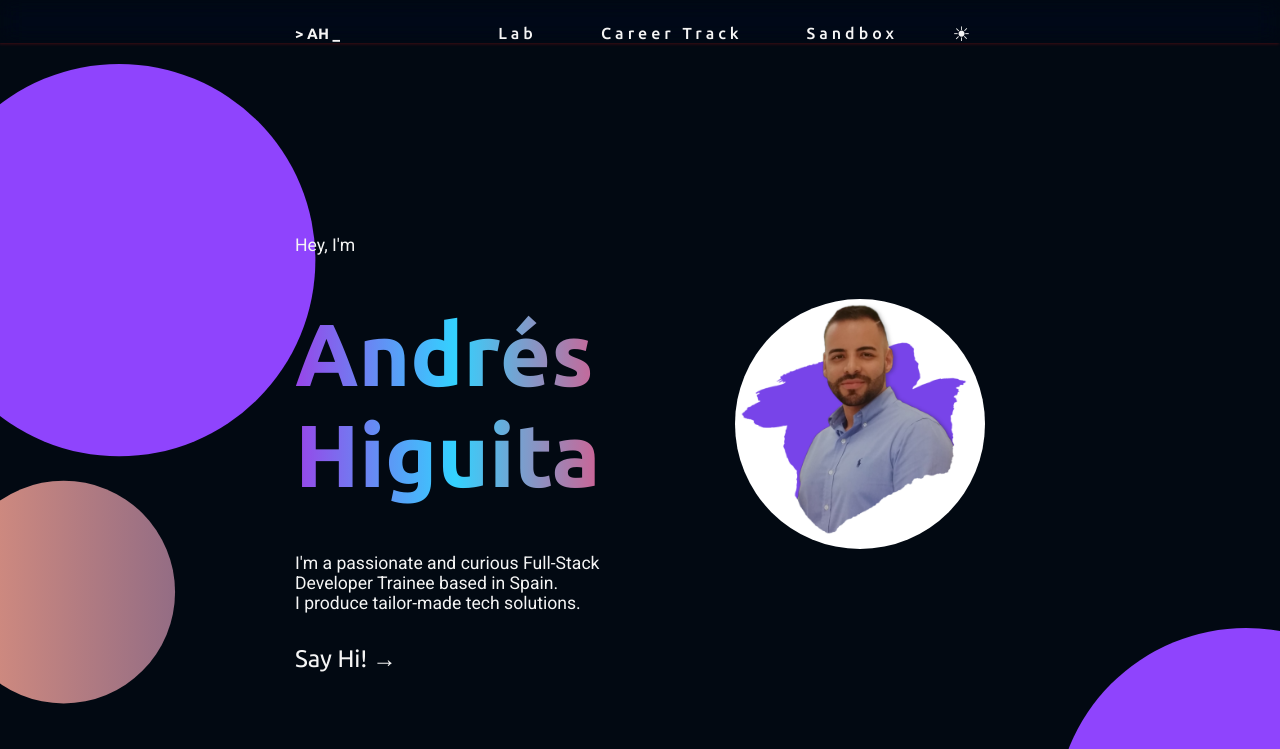
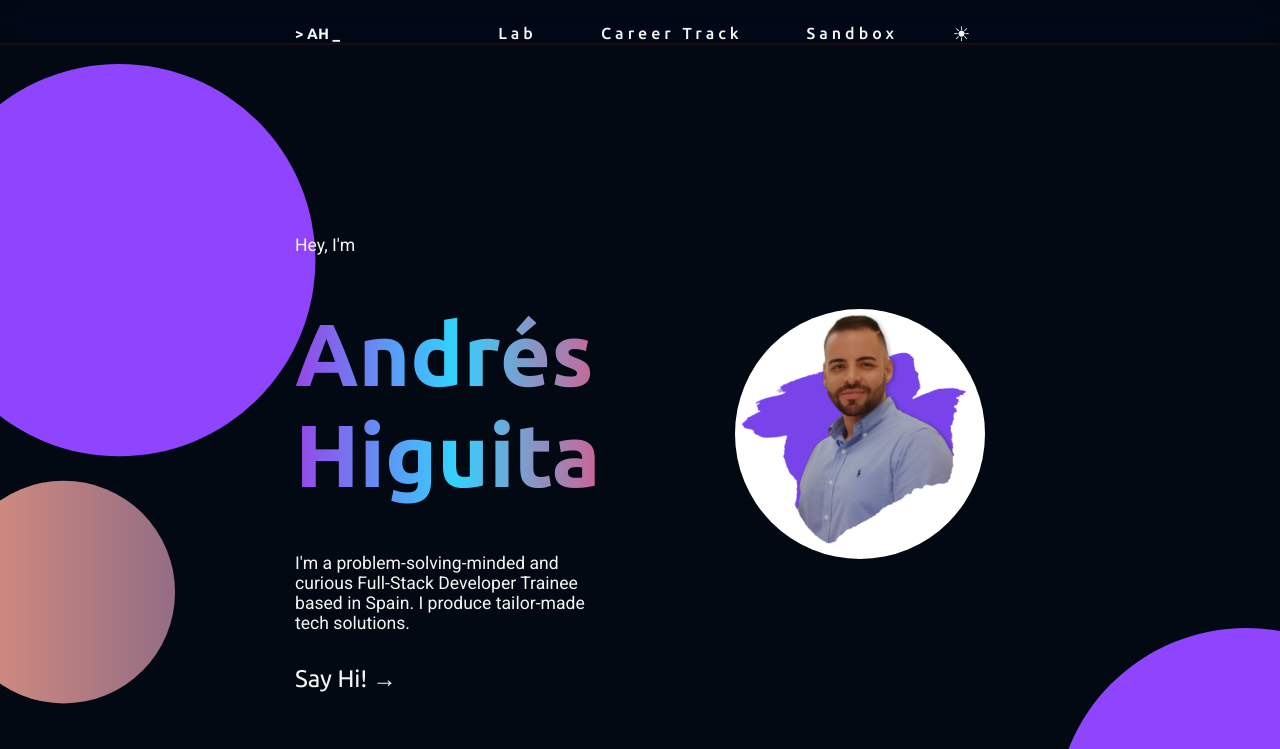
Before and after one commit to infinitidevs/spa-portfolio, a website built with Vite: page index.html in a window 1280 px wide. Shown: the top 749 px of the page. Built offline with nearby package versions, Linux system fonts and the light colour scheme; files whose address does not match are found by name.

Commit message:
update home content

```diff
--- a/index.html
+++ b/index.html
@@ -23,14 +23,14 @@
     <meta name="twitter:site" content="@infinitidevs" />
     <meta name="twitter:title" content="Producing Tailor-Made Tech Solutions!" />
     <meta name="twitter:description"
-        content="Im a passionate and curious Full-Stack Developer. I Produce Tailor-Made Tech Solutions!" />
+        content="I'm a problem-solving-minded and curious Full-Stack Developer. I Produce Tailor-Made Tech Solutions!" />
     <meta name="twitter:image" content="" />
 
     <link rel="apple-touch-icon" sizes="180x180" href="/favicon/apple-touch-icon.png">
     <link rel="icon" type="image/png" sizes="32x32" href="/favicon/favicon-32x32.png">
     <link rel="icon" type="image/png" sizes="16x16" href="/favicon/favicon-16x16.png">
     <link rel="manifest" href="/favicon/site.webmanifest">
-    <link rel="mask-icon" href="/faviconicon/safari-pinned-tab.svg" color="#5bbad5">
+    <link rel="mask-icon" href="/favicon/safari-pinned-tab.svg" color="#5bbad5">
     <meta name="msapplication-TileColor" content="#da532c">
     <meta name="theme-color" content="#ffffff">
 
--- a/src/pages/Home/Home.js
+++ b/src/pages/Home/Home.js
@@ -11,7 +11,7 @@ export const Home = () => {
         <article class="ah-content">
             <p>Hey, I'm</p>
             <h1>Andrés Higuita</h1>
-            <p>I'm a passionate and curious Full-Stack Developer Trainee based in Spain.<br> I produce tailor-made tech solutions. </p>
+            <p>I'm a problem-solving-minded and curious Full-Stack Developer Trainee based in Spain. I produce tailor-made tech solutions. </p>
         </article>
         <article class="ah-picture-wrapper">
             <img src="./images/profile-pic.png"
```
